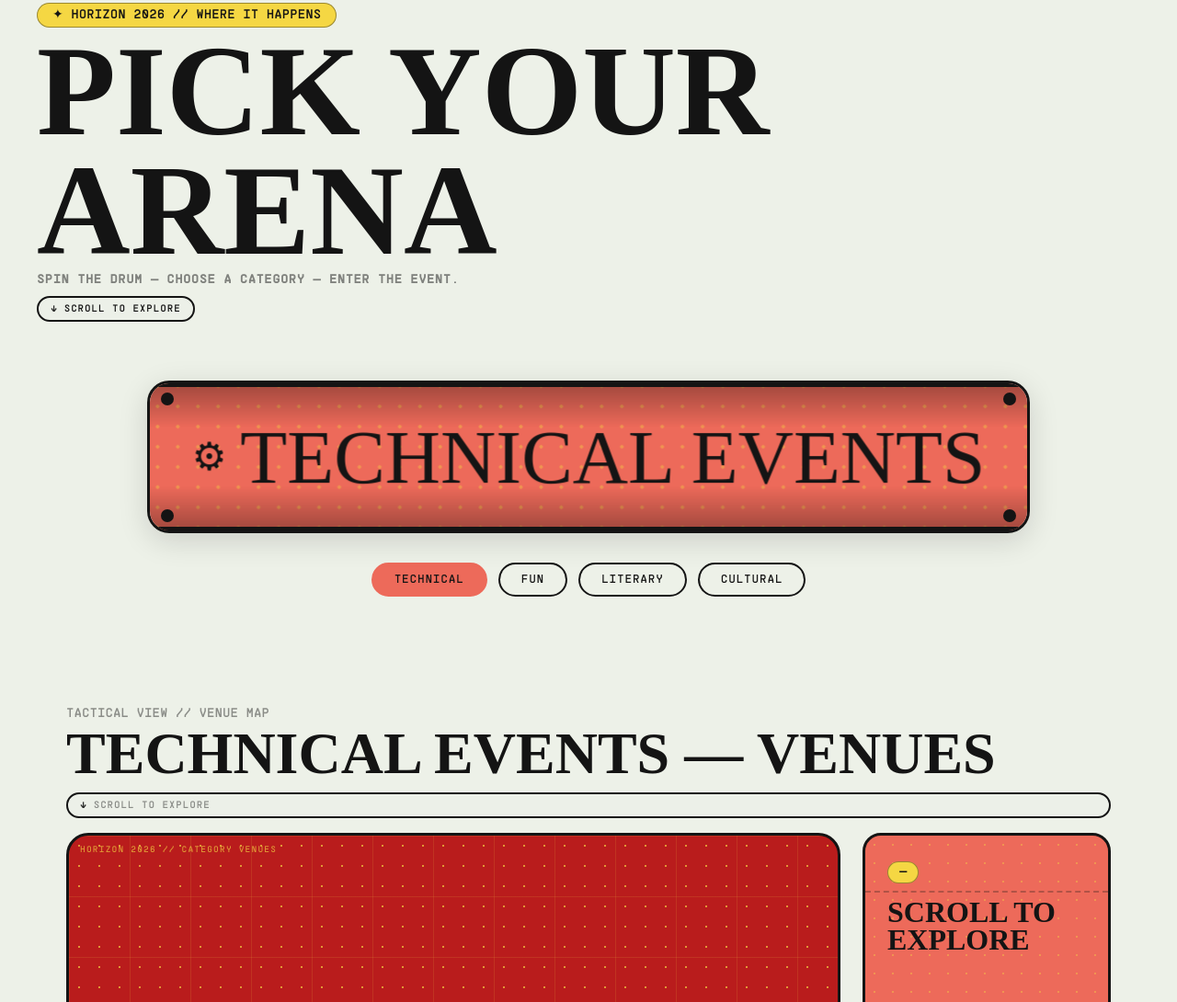
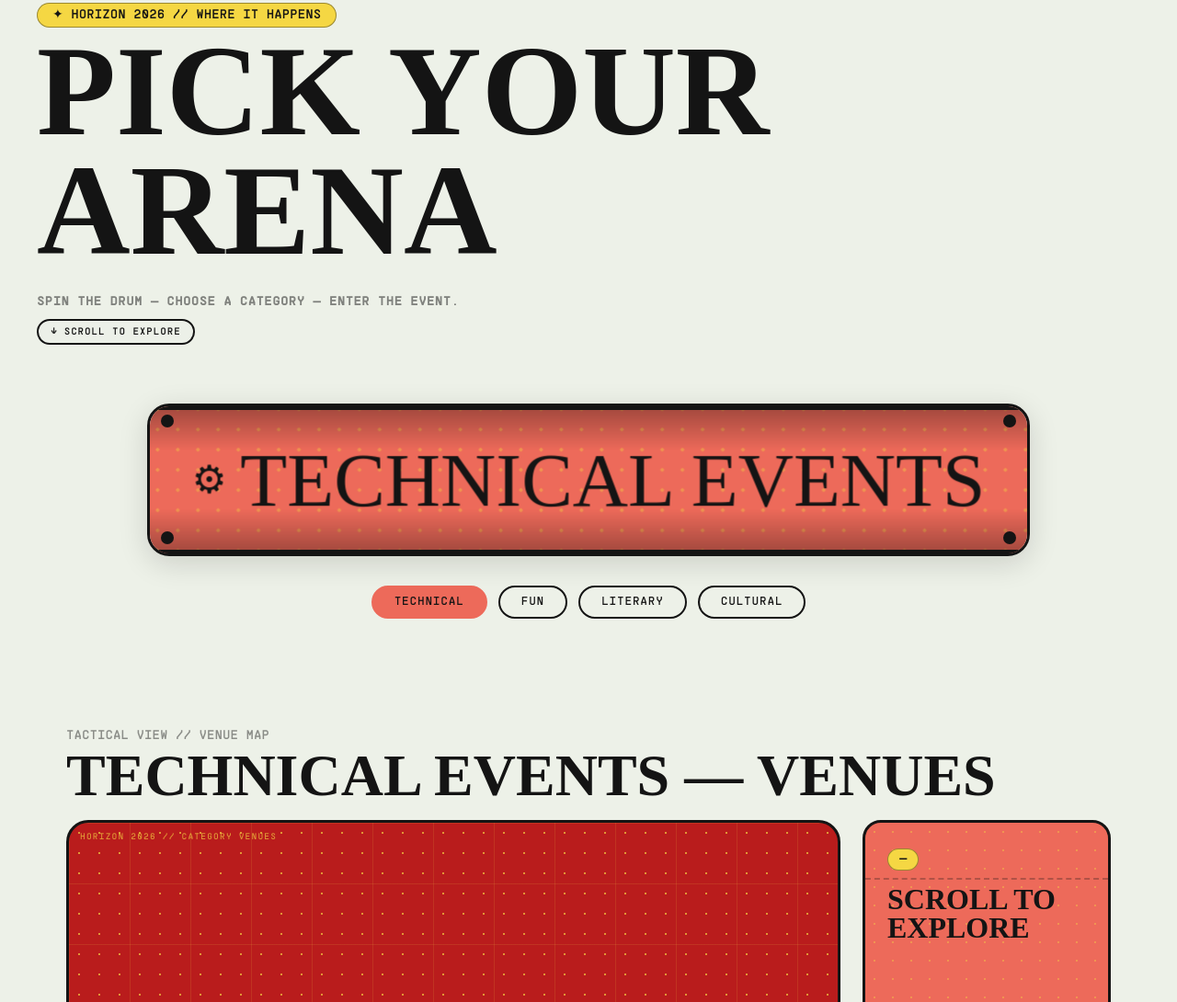
Before and after one commit to Smruti-09/horizon2k26, a website built with Vite: page lineup.html in a window 1280 px wide. Shown: the part 141-1231 px from the top of the page at 92% size. Built offline with nearby package versions, Linux system fonts and the light colour scheme; a web font is replaced by a local one.

Commit message:
fix: adjust lineup styles for improved layout and visibility

```diff
--- a/css/lineup.css
+++ b/css/lineup.css
@@ -39,7 +39,7 @@
   font-size: 0.875rem;
   text-transform: uppercase;
   opacity: 0.5;
-  margin-top: 0.25em;
+  margin-top: 2em;
 }
 
 /* ─── drum selector section ─── */
--- a/css/menu.css
+++ b/css/menu.css
@@ -67,7 +67,7 @@ nav .menu-toggle-btn-wrapper {
   overflow: hidden;
   pointer-events: none;
   opacity: 0;
-  z-index: 10;
+  z-index: 90;
 }
 
 .nav-overlay .nav-items {
--- a/lineup.html
+++ b/lineup.html
@@ -163,10 +163,6 @@
           <div class="tactical-map-header">
             <p class="mn">Tactical View // Venue Map</p>
             <h2 id="lineup-tactical-title">Event Venues</h2>
-            <div class="scroll-nudge" aria-hidden="true">
-              <span class="scroll-nudge-arrow">↓</span>
-              <p class="mn">Scroll to Explore</p>
-            </div>
           </div>
           <div class="tactical-map-wrapper">
             <div class="tactical-map" id="lineup-tactical-map"></div>
```
